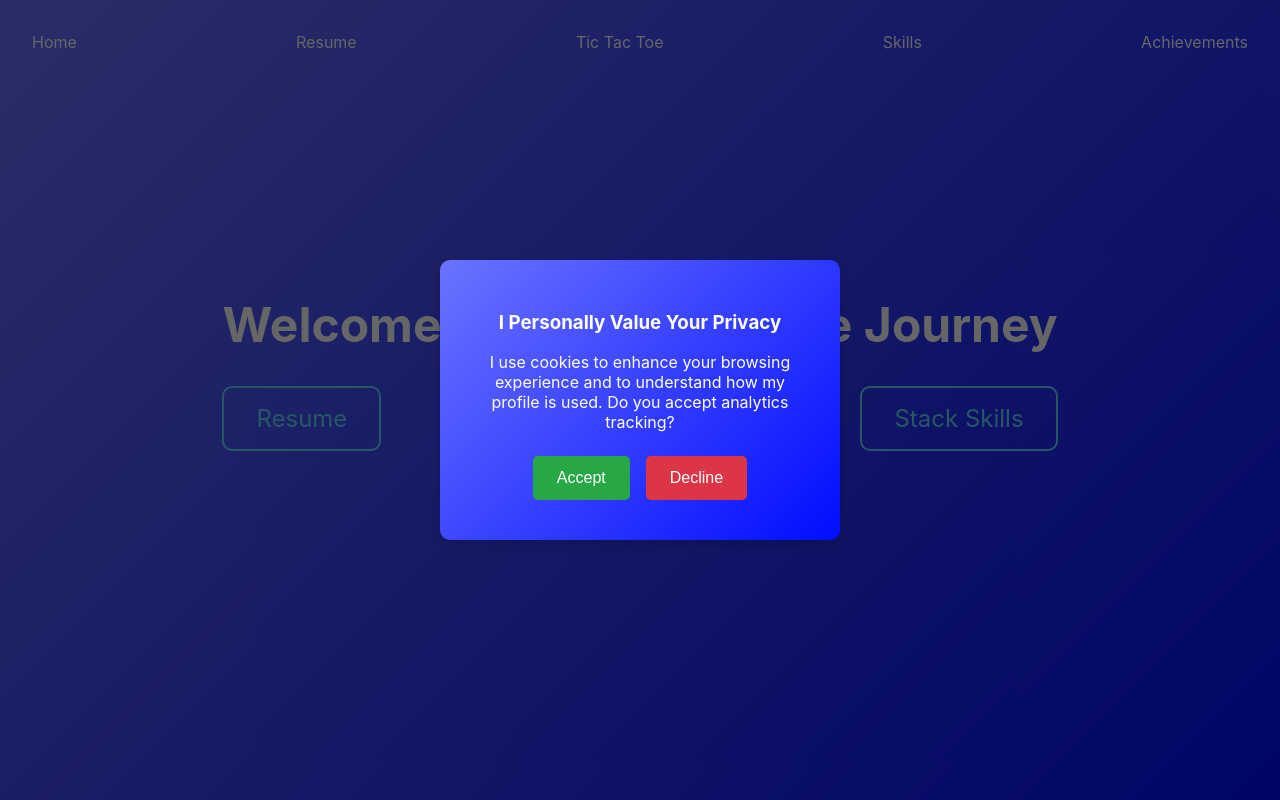
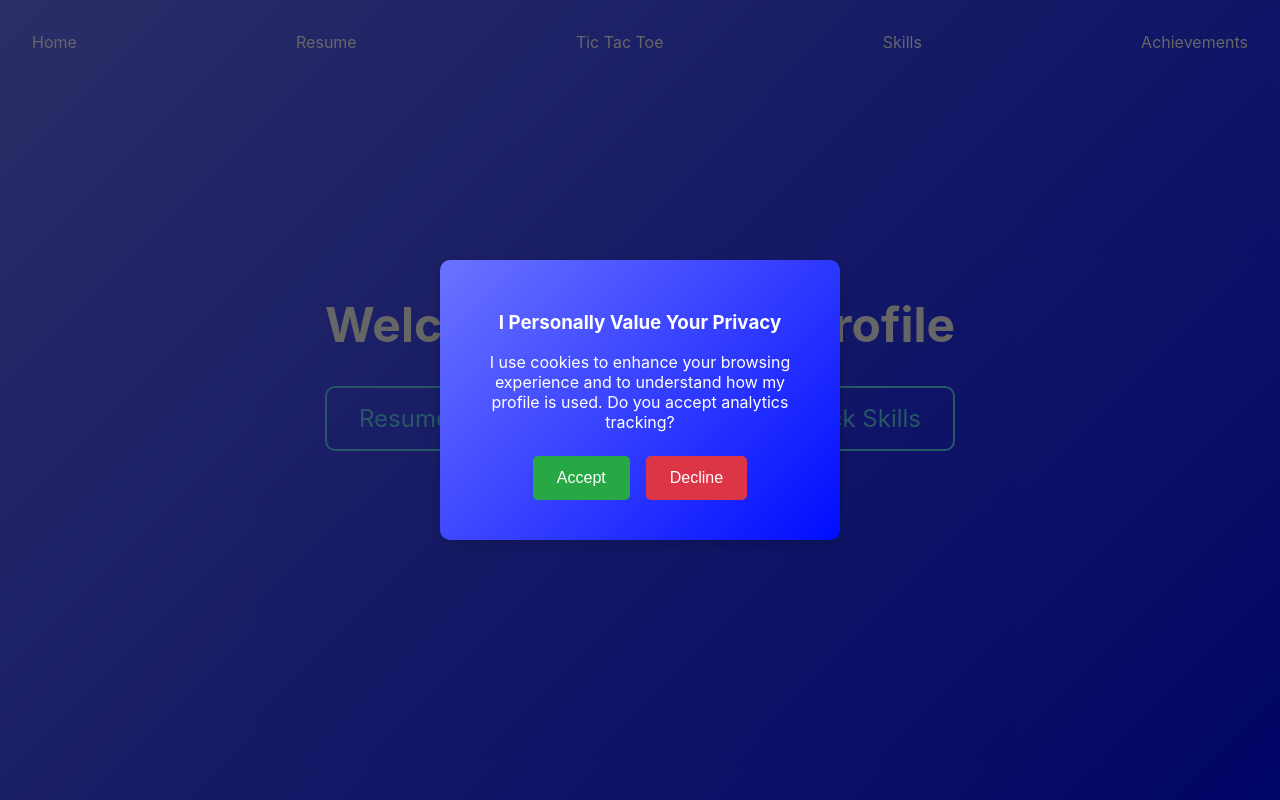
Before and after one commit to KidusTadesseCode/profile, a React (Create React App) app: page /#/ in a window 1280 px wide. Built offline with nearby package versions, Linux system fonts and the light colour scheme.

Commit message:
Mod Home page

```diff
--- a/src/pages/Home.js
+++ b/src/pages/Home.js
@@ -22,7 +22,7 @@ const Home = () => {
   const [showModal, setShowModal] = useState(false);
   const appInstalled = window.navigator.standalone === true;
 
-  const fullText = "  to Kidus's Profile Journey ";
+  const fullText = "  to Kidus's Profile ";
 
   useEffect(() => {
     let index = 0;
```
